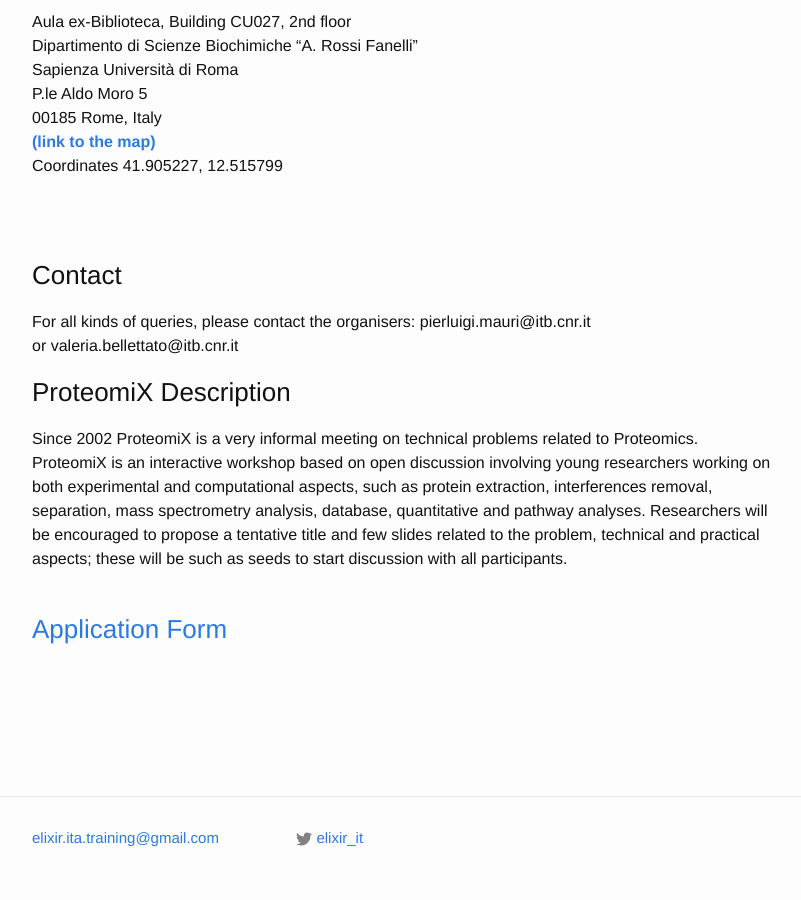
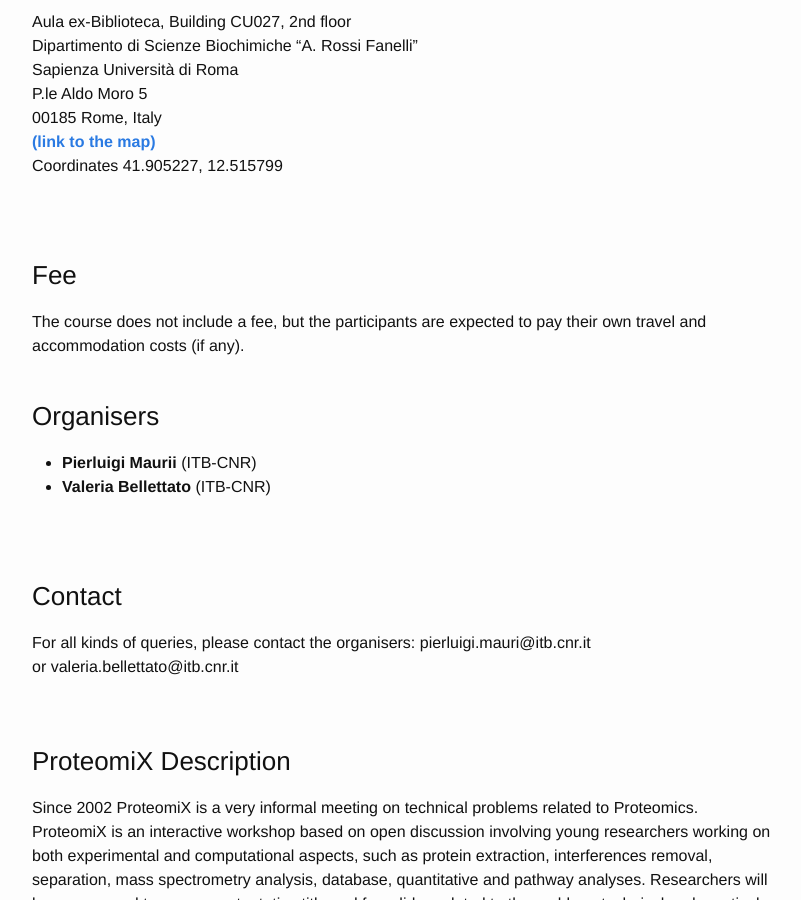
Before and after one commit to ELIXIR-IIB-training/website, a Jekyll site: the page built from _posts/2023-11-28-ProteomiX.md, in a window 1280 px wide and 900 px high, scrolled down 699 px. Shown: the whole window, without its empty margins (238-1039 px from the left). Built offline with Jekyll 4.4.1, drawn with Linux system fonts in a browser that asks for light colours.

Commit message:
Update 2023-11-28-ProteomiX.md

```diff
--- a/_posts/2023-11-28-ProteomiX.md
+++ b/_posts/2023-11-28-ProteomiX.md
@@ -29,8 +29,25 @@ P.le Aldo Moro 5  <br>
 00185 Rome, Italy  <br>
 [**(link to the map)**](https://maps.app.goo.gl/BFAa9FBqUQF5k4Tw9)   <br>
 Coordinates 41.905227, 12.515799
+
+
+
+<br>
+<br>
+### Fee
+The course does not include a fee, but the participants are expected to pay their own travel
+and accommodation costs (if any).
+<br>
 <br>
 
+
+
+
+
+### Organisers
+
+- **Pierluigi Maurii** (ITB-CNR) <br>
+- **Valeria Bellettato** (ITB-CNR)
 
 
 <br>
@@ -38,7 +55,8 @@ Coordinates 41.905227, 12.515799
 ### Contact
 For all kinds of queries, please contact the organisers: pierluigi.mauri@itb.cnr.it <br>
 or valeria.bellettato@itb.cnr.it <br>
-
+<br>
+<br>
 ### ProteomiX Description
 
 Since 2002 ProteomiX is a very informal meeting on technical problems related to Proteomics.
@@ -51,4 +69,3 @@ Researchers will be encouraged to propose a tentative title and few slides relat
 ### [Application Form](https://forms.gle/V6YmVVvAv3JveRD59)
 <br>
 <br>
-<br>
```
